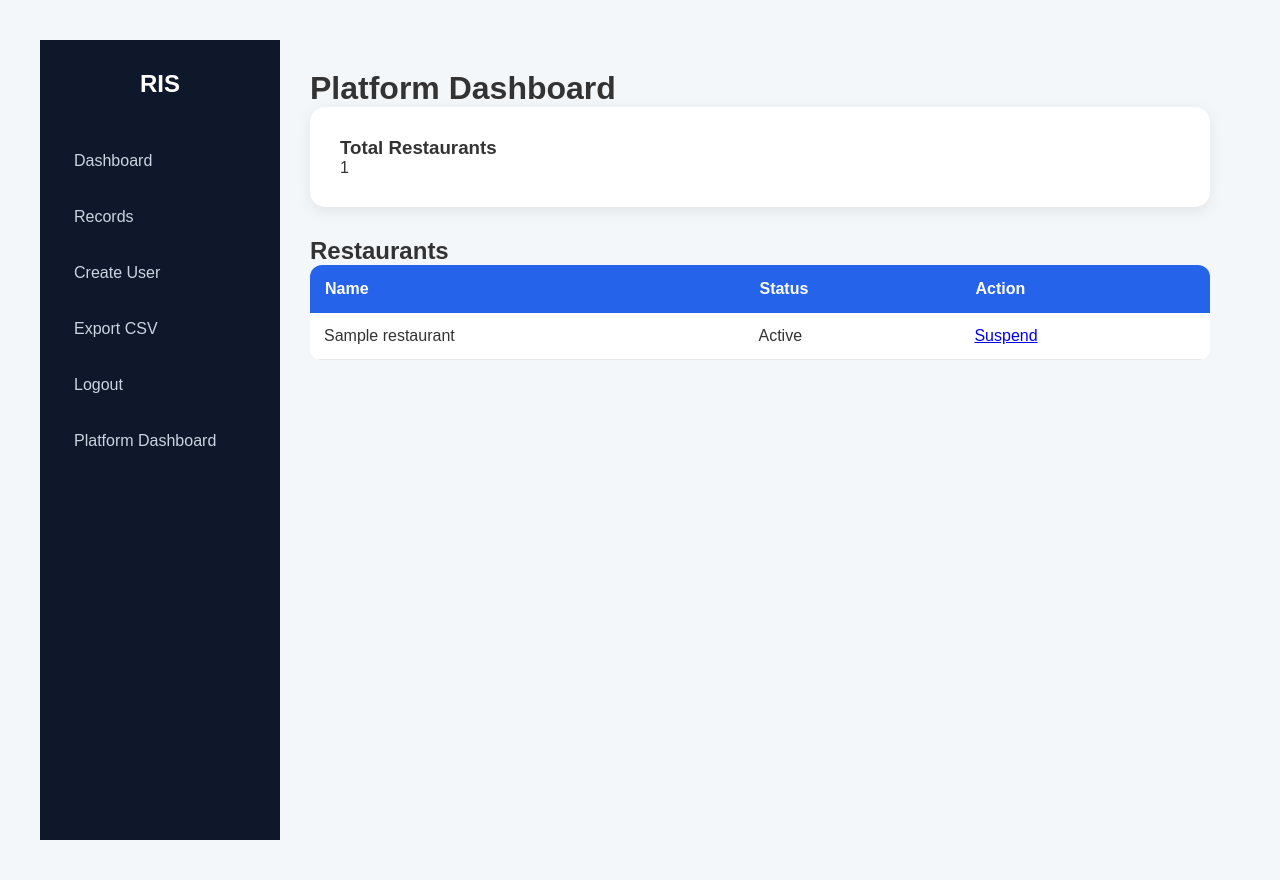
After one commit to K2H0/restaurant-inventory-system, a Flask app: page /super-admin in a window 1280 px wide. The commit adds this page. Run offline with Flask 3, Linux system fonts and the light colour scheme; a user stored in the database is signed in; tables that the repository leaves empty hold one stand-in row (values such as "Sample post"); some libraries are stand-ins or nearby versions.

Commit message:
Added super admin dashboard

```diff
--- a/app.py
+++ b/app.py
@@ -116,6 +116,14 @@ class User(UserMixin, db.Model):
         db.ForeignKey('restaurant.id')
     )
 
+    email = db.Column(
+        db.String(120),
+        unique=True,
+        nullable=True
+    )
+
+
+
 
 # INGREDIENT MODEL
 
@@ -145,6 +153,11 @@ class Restaurant(db.Model):
 
     location = db.Column(db.String(100))
 
+    is_active = db.Column(
+        db.Boolean,
+        default=True
+    )
+
 class ActivityLog(db.Model):
 
     id = db.Column(
@@ -165,6 +178,54 @@ class ActivityLog(db.Model):
         db.Integer,
         db.ForeignKey('restaurant.id')
     )
+
+@app.route('/super-admin')
+@login_required
+def super_admin():
+
+    if current_user.role != 'super_admin':
+        return 'Access Denied'
+
+    restaurants = Restaurant.query.all()
+
+    return render_template(
+        'super_admin.html',
+        restaurants=restaurants
+    )
+
+@app.route('/suspend-restaurant/<int:id>')
+@login_required
+def suspend_restaurant(id):
+
+    if current_user.role != 'super_admin':
+        return 'Access Denied'
+
+    restaurant = Restaurant.query.get_or_404(id)
+
+    restaurant.is_active = False
+
+    db.session.commit()
+
+    flash('Restaurant suspended')
+
+    return redirect('/super-admin')
+
+@app.route('/activate-restaurant/<int:id>')
+@login_required
+def activate_restaurant(id):
+
+    if current_user.role != 'super_admin':
+        return 'Access Denied'
+
+    restaurant = Restaurant.query.get_or_404(id)
+
+    restaurant.is_active = True
+
+    db.session.commit()
+
+    flash('Restaurant activated')
+
+    return redirect('/super-admin')
 
 @app.route('/delete-log/<int:id>')
 @login_required
@@ -211,6 +272,14 @@ def login():
         ).first()
 
         if user and check_password_hash(user.password, password):
+            restaurant = Restaurant.query.get(
+                user.restaurant_id
+            )
+
+            if restaurant and not restaurant.is_active:
+                flash('Restaurant account suspended')
+                return redirect('/login')
+
             login_user(user)
 
             return redirect('/')
@@ -620,7 +689,25 @@ def export():
 
 
 with app.app_context():
+
     db.create_all()
 
+    existing_super_admin = User.query.filter_by(
+        username='khumo'
+    ).first()
+
+    if not existing_super_admin:
+
+        super_admin = User(
+            username='khumo',
+            password=generate_password_hash('khumo123'),
+            role='super_admin',
+            email='khumomakhumisane@email.com'
+        )
+
+        db.session.add(super_admin)
+
+        db.session.commit()
+
 if __name__ == '__main__':
-    app.run(debug=True)
+    app.run()
--- a/static/style.css
+++ b/static/style.css
@@ -82,7 +82,7 @@ body {
     padding: 12px;
     border: 1px solid #d1d5db;
     border-radius: 8px;
-    font-size: 15px;
+    font-size: 16px;
     transition: 0.3s;
 }
 
@@ -91,8 +91,14 @@ body {
     border-color: #2563eb;
     outline: none;
     box-shadow: 0px 0px 5px rgba(37,99,235,0.3);
+    font-size: 16px;
 }
 
+input,
+select,
+textarea {
+    font-size: 16px !important;
+}
 
 /* BUTTONS */
 
--- a/templates/base.html
+++ b/templates/base.html
@@ -5,8 +5,7 @@
 
     <meta charset="UTF-8">
 
-    <meta name="viewport"
-          content="width=device-width, initial-scale=1.0">
+    <meta name="viewport" content="width=device-width, initial-scale=1.0">
 
     <title>Restaurant Inventory System</title>
 
@@ -35,6 +34,10 @@
 
         <a href="/logout">Logout</a>
 
+        {% if current_user.role == 'super_admin' %}
+            <a href="/super-admin">Platform Dashboard</a>
+        {% endif %}
+
     </div>
 
     <div class="main-content">
--- /dev/null
+++ b/templates/super_admin.html
@@ -0,0 +1,64 @@
+{% extends 'base.html' %}
+
+{% block content %}
+
+<h1>Platform Dashboard</h1>
+
+<div class="stats-grid">
+
+    <div class="card">
+        <h3>Total Restaurants</h3>
+        <p>{{ restaurants|length }}</p>
+    </div>
+
+</div>
+
+<h2>Restaurants</h2>
+
+<table class="records-table">
+
+    <tr>
+        <th>Name</th>
+        <th>Status</th>
+        <th>Action</th>
+    </tr>
+
+    {% for restaurant in restaurants %}
+
+    <tr>
+
+        <td>{{ restaurant.name }}</td>
+
+        <td>
+            {% if restaurant.is_active %}
+                Active
+            {% else %}
+                Suspended
+            {% endif %}
+        </td>
+
+        <td>
+
+            {% if restaurant.is_active %}
+
+                <a href="/suspend-restaurant/{{ restaurant.id }}">
+                    Suspend
+                </a>
+
+            {% else %}
+
+                <a href="/activate-restaurant/{{ restaurant.id }}">
+                    Activate
+                </a>
+
+            {% endif %}
+
+        </td>
+
+    </tr>
+
+    {% endfor %}
+
+</table>
+
+{% endblock %}
```
